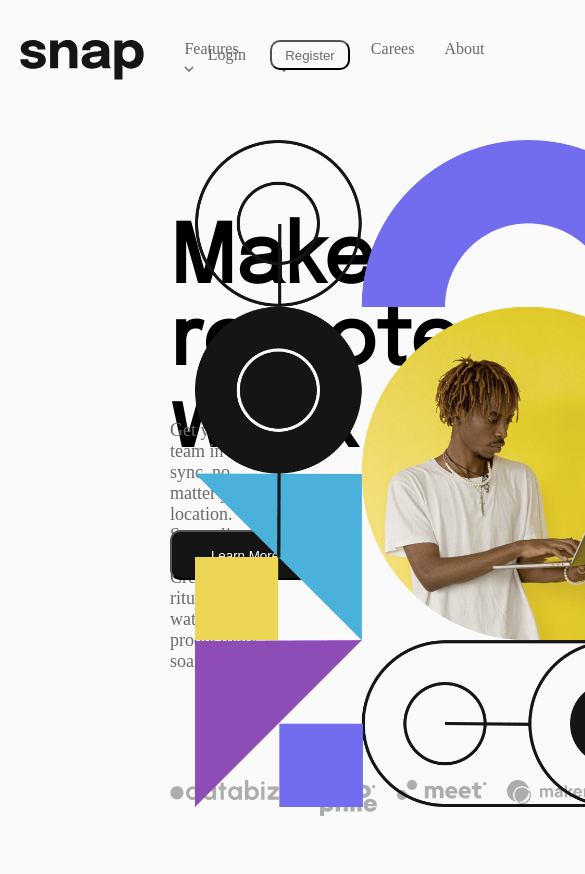
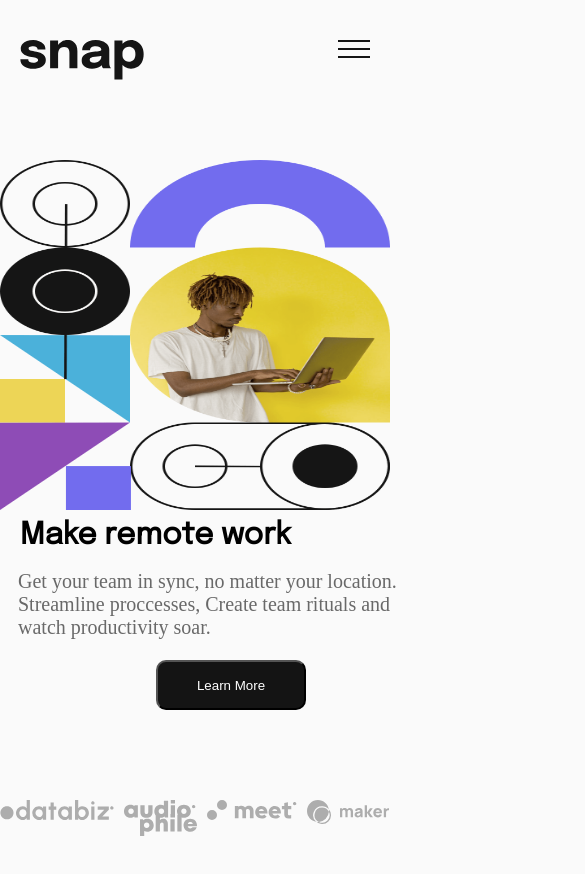
Before and after one commit to fuhad-odewale/snap, a plain HTML site: page index.html in a window 390 px wide. Shown: the top 874 px of the page, 585 px wide, since content can reach past the window. Drawn offline with Linux system fonts and the light colour scheme.

Commit message:
mobile responsive

```diff
--- a/css/index.css
+++ b/css/index.css
@@ -1,3 +1,6 @@
+@import "media.css";
+
+@media only screen and (min-width: 700px){
 * {
     margin: 0px;
     padding: 0px;
@@ -122,6 +125,10 @@ button:hover {
    background-color: hsl(0, 0%, 98%);
 }
 
+.menubtn{
+    display: none;
+}
+
 .content {
     position: relative;
     width: 100%;
@@ -190,3 +197,8 @@ h1 {
     text-align: center;
     padding-top: 40px;
 }
+
+.hero {
+    width: 500px;
+}
+}
--- /dev/null
+++ b/css/media.css
@@ -0,0 +1,129 @@
+/* for mobile */
+
+@media only screen and (max-width: 600px) {
+    * {
+        margin: 0px;
+        padding: 0px;
+        box-sizing: border-box;
+    }
+
+    body {
+        background-color: hsl(0, 0%, 98%);
+        width: 100%;
+        overflow: hidden;
+    }
+
+    header {
+        width: 100%;
+        height: 80px;
+        position: relative;
+        padding: 20px;
+        margin-top: 20px;
+        display: flex;
+    }
+
+    .dropdown {
+        display: none;
+    }
+
+    header ul {
+        display: none;
+    }
+
+    .menu {
+        display: none;
+    }
+
+    .menubtn {
+        display: inline;
+        position: absolute;
+        right: 20px;
+    }
+
+    .content {
+        position: relative;
+        width: 100%;
+        height: 820px;
+        display: block;
+    }
+
+    .box1 {
+        position: absolute;
+        top: 400px;
+        width: 100%;
+        height: 100%;
+
+    }
+
+    h1 {
+        font-family: 'Epilogue', sans-serif;
+        font-size: 30px;
+        font-weight: 200px;
+        position: absolute;
+        width: 100%;
+        top: 20px;
+        left: 20px;
+        text-align: justify;
+    }
+
+    .box1 p {
+        position: absolute;
+        width: 100%;
+        top: 70px;
+        left: 18px;
+        font-size: 20px;
+        text-align: justify;
+        color: hsl(0, 0%, 41%);
+    }
+
+    .box1 button {
+        position: absolute;
+        top: 160px;
+        left: 40%;
+        width: 150px;
+        height: 50px;
+        border-radius: 10px;
+        color: white;
+        background-color: hsl(0, 0%, 8%);
+        text-transform: capitalize;
+        text-align: center;
+    }
+
+    .box1 button:hover {
+        cursor: pointer;
+        color: black;
+       background-color: hsl(0, 0%, 98%);
+    }
+
+    .image {
+        position: absolute;
+        top: 300px;
+    }
+
+    .image ul{
+        display: flex;
+        list-style-type: none;
+    }
+
+    .image ul li {
+        padding-right: 10px;
+    }
+
+
+    .box2 {
+        position: absolute;
+        top: 20px;
+        width: 100%;
+        height: 50%;
+        text-align: center;
+        padding-top: 40px;
+    }
+
+    .hero{
+        width: 100%;
+        height: 350px;
+    }
+
+
+
+  }
--- a/index.html
+++ b/index.html
@@ -9,6 +9,7 @@
 <link rel="preconnect" href="https://fonts.gstatic.com" crossorigin>
 <link href="https://fonts.googleapis.com/css2?family=Epilogue&display=swap" rel="stylesheet">
     <link rel="stylesheet" href="css/index.css">
+    <link rel="stylesheet" href="css/media.css">
     <title>SNAP</title>
 </head>
 <body>
@@ -67,11 +68,12 @@
                 <a href="#">Login</a>
                 <a href="#"><button>register</button></a>
             </div>
+            <div class="menubtn" ><img src="images/icon-menu.svg" alt="" onclick="drop()"></div>
     </header>
 
     <div class="content">
         <div class="box1">
-            <h1>Make <br> <span>remote work</span></h1>
+            <h1>Make <span>remote work</span></h1>
             <p>Get your team in sync, no matter your location. <br>
                 Streamline proccesses, Create team rituals and <br>
                 watch productivity soar.
@@ -86,7 +88,8 @@
                 </ul>
             </div>
         </div>
-        <div class="box2"><img src="images/hero-desktop.png" alt="" width="500px"></div>
+        <div class="box2"><img src="images/hero-desktop.png" alt="" class="hero" ></div>
     </div>
+    <script src="js/index.js"></script>
 </body>
 </html>
--- a/js/index.js
+++ b/js/index.js
@@ -0,0 +1,36 @@
+let fall = document.getElementsByClassName(menubtn);
+let dropel = document.getElementsByClassName(dropdown)
+
+
+
+function drop() {
+    let dorp = "drop"
+    fall.innertext = "  <div class="dropdown">
+    <span>features <img src="images/icon-arrow-down.svg" alt=""></span>
+    <div class="dropdowncontent">
+        <a href="#">
+            <p>
+                <img src="images/icon-todo.svg" alt="">
+               <span class="dpc">todo list</span>
+            </p>
+        </a>
+        <a href="#">
+            <p>
+                <img src="images/icon-calendar.svg" alt="">
+               <span class="dpc">calender</span>
+            </p>
+        </a>
+        <a href="#">
+            <p>
+                <img src="images/icon-reminders.svg" alt="">
+               <span class="dpc">reminders</span>
+            </p>
+        </a>
+        <a href="#">
+            <p>
+                <img src="images/icon-planning.svg" alt="">
+               <span class="dpc">planning</span>
+            </p>
+        </a>
+    </div>";
+}
```
